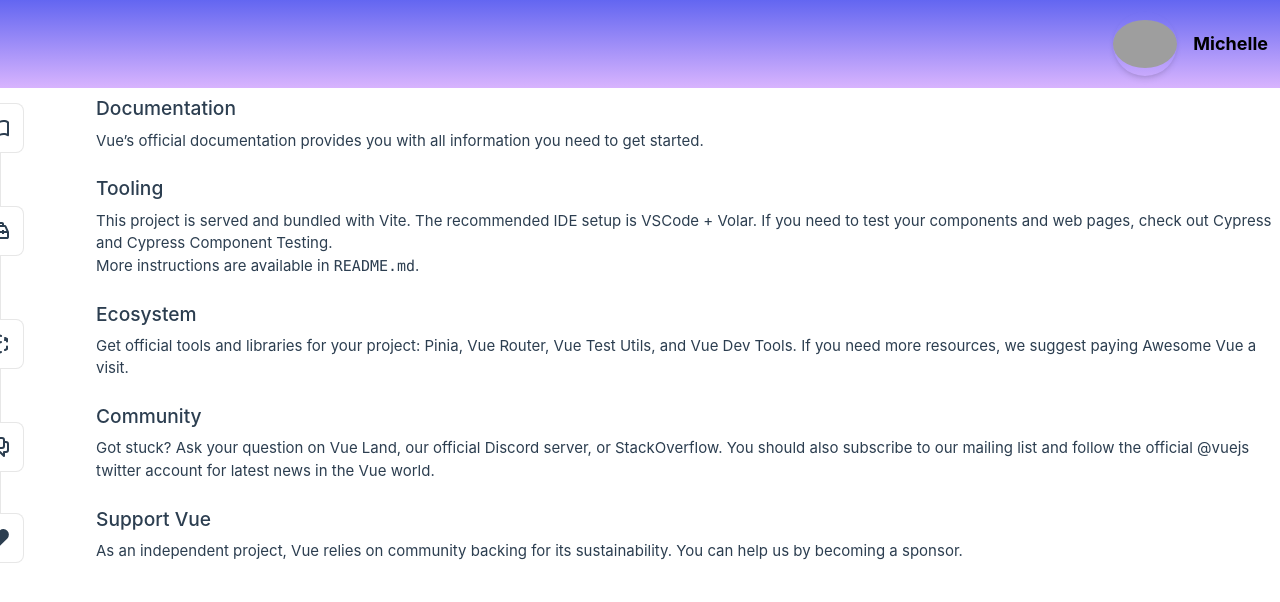
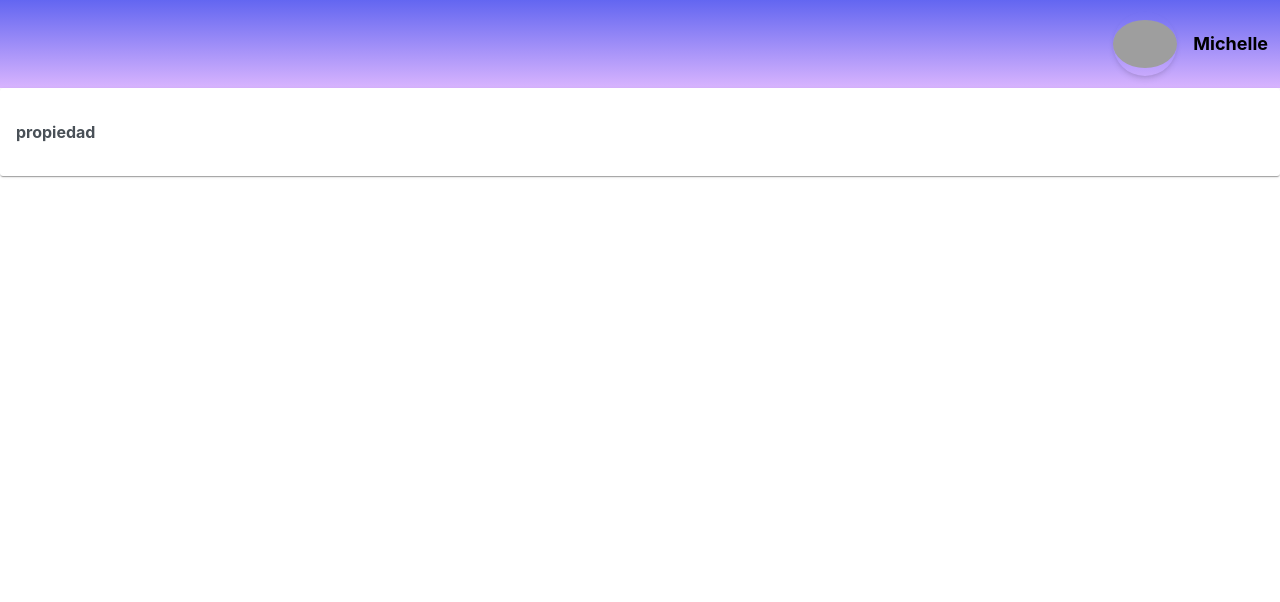
Before and after one commit to lucasaguino/travel-pals, a Vue app: page / in a window 1280 px wide. Shown: the top 602 px of the page. Built offline with nearby package versions, Linux system fonts and the light colour scheme; grey boxes are pictures that could not be loaded.

Commit message:
wip with summary page

```diff
--- a/src/components/TheWelcome.vue
+++ /dev/null
@@ -1,88 +0,0 @@
-<script setup>
-import WelcomeItem from './WelcomeItem.vue'
-import DocumentationIcon from './icons/IconDocumentation.vue'
-import ToolingIcon from './icons/IconTooling.vue'
-import EcosystemIcon from './icons/IconEcosystem.vue'
-import CommunityIcon from './icons/IconCommunity.vue'
-import SupportIcon from './icons/IconSupport.vue'
-</script>
-
-<template>
-  <WelcomeItem>
-    <template #icon>
-      <DocumentationIcon />
-    </template>
-    <template #heading>Documentation</template>
-
-    Vue’s
-    <a  href="https://vuejs.org/" target="_blank" rel="noopener">official documentation</a>
-    provides you with all information you need to get started.
-  </WelcomeItem>
-
-  <WelcomeItem>
-    <template #icon>
-      <ToolingIcon />
-    </template>
-    <template #heading>Tooling</template>
-
-    This project is served and bundled with
-    <a href="https://vitejs.dev/guide/features.html" target="_blank" rel="noopener">Vite</a>. The
-    recommended IDE setup is
-    <a href="https://code.visualstudio.com/" target="_blank" rel="noopener">VSCode</a> +
-    <a href="https://github.com/johnsoncodehk/volar" target="_blank" rel="noopener">Volar</a>. If
-    you need to test your components and web pages, check out
-    <a href="https://www.cypress.io/" target="_blank" rel="noopener">Cypress</a> and
-    <a href="https://on.cypress.io/component" target="_blank" rel="noopener"
-      >Cypress Component Testing</a
-    >.
-
-    <br />
-
-    More instructions are available in <code>README.md</code>.
-  </WelcomeItem>
-
-  <WelcomeItem>
-    <template #icon>
-      <EcosystemIcon />
-    </template>
-    <template #heading>Ecosystem</template>
-
-    Get official tools and libraries for your project:
-    <a href="https://pinia.vuejs.org/" target="_blank" rel="noopener">Pinia</a>,
-    <a href="https://router.vuejs.org/" target="_blank" rel="noopener">Vue Router</a>,
-    <a href="https://test-utils.vuejs.org/" target="_blank" rel="noopener">Vue Test Utils</a>, and
-    <a href="https://github.com/vuejs/devtools" target="_blank" rel="noopener">Vue Dev Tools</a>. If
-    you need more resources, we suggest paying
-    <a href="https://github.com/vuejs/awesome-vue" target="_blank" rel="noopener">Awesome Vue</a>
-    a visit.
-  </WelcomeItem>
-
-  <WelcomeItem>
-    <template #icon>
-      <CommunityIcon />
-    </template>
-    <template #heading>Community</template>
-
-    Got stuck? Ask your question on
-    <a href="https://chat.vuejs.org" target="_blank" rel="noopener">Vue Land</a>, our official
-    Discord server, or
-    <a href="https://stackoverflow.com/questions/tagged/vue.js" target="_blank" rel="noopener"
-      >StackOverflow</a
-    >. You should also subscribe to
-    <a href="https://news.vuejs.org" target="_blank" rel="noopener">our mailing list</a> and follow
-    the official
-    <a href="https://twitter.com/vuejs" target="_blank" rel="noopener">@vuejs</a>
-    twitter account for latest news in the Vue world.
-  </WelcomeItem>
-
-  <WelcomeItem>
-    <template #icon>
-      <SupportIcon />
-    </template>
-    <template #heading>Support Vue</template>
-
-    As an independent project, Vue relies on community backing for its sustainability. You can help
-    us by
-    <a href="https://vuejs.org/sponsor/" target="_blank" rel="noopener">becoming a sponsor</a>.
-  </WelcomeItem>
-</template>
--- /dev/null
+++ b/src/components/TripInfo.vue
@@ -0,0 +1,23 @@
+<script setup>
+import Card from 'primevue/card'
+import Divider from 'primevue/divider';
+
+defineProps({
+
+  country: {
+    required: true,
+    type: String,
+  },
+
+})
+
+</script>
+
+<template>
+  <Card>
+    <template #content>
+      <h2 class="font-bold">{{ country }}</h2>
+      <Divider />
+    </template>
+  </Card>
+</template>
--- a/src/components/WelcomeItem.vue
+++ /dev/null
@@ -1,86 +0,0 @@
-<template>
-  <div class="item">
-    <i>
-      <slot name="icon"></slot>
-    </i>
-    <div class="details">
-      <h3>
-        <slot name="heading"></slot>
-      </h3>
-      <slot></slot>
-    </div>
-  </div>
-</template>
-
-<style scoped>
-.item {
-  margin-top: 2rem;
-  display: flex;
-  position: relative;
-}
-
-.details {
-  flex: 1;
-  margin-left: 1rem;
-}
-
-i {
-  display: flex;
-  place-items: center;
-  place-content: center;
-  width: 32px;
-  height: 32px;
-  color: var(--color-text);
-}
-
-h3 {
-  font-size: 1.2rem;
-  font-weight: 500;
-  margin-bottom: 0.4rem;
-  color: var(--color-heading);
-}
-
-@media (min-width: 1024px) {
-  .item {
-    margin-top: 0;
-    padding: 0.4rem 0 1rem calc(var(--section-gap) / 2);
-  }
-
-  i {
-    top: calc(50% - 25px);
-    left: -26px;
-    position: absolute;
-    border: 1px solid var(--color-border);
-    background: var(--color-background);
-    border-radius: 8px;
-    width: 50px;
-    height: 50px;
-  }
-
-  .item:before {
-    content: ' ';
-    border-left: 1px solid var(--color-border);
-    position: absolute;
-    left: 0;
-    bottom: calc(50% + 25px);
-    height: calc(50% - 25px);
-  }
-
-  .item:after {
-    content: ' ';
-    border-left: 1px solid var(--color-border);
-    position: absolute;
-    left: 0;
-    top: calc(50% + 25px);
-    height: calc(50% - 25px);
-  }
-
-  .item:first-of-type:before {
-    display: none;
-  }
-
-  .item:last-of-type:after {
-    display: none;
-  }
-}
-</style>
--- a/src/router/index.js
+++ b/src/router/index.js
@@ -1,5 +1,6 @@
 import { createRouter, createWebHistory } from 'vue-router'
 import HomeView from '../views/HomeView.vue'
+import SummaryPage from '@/views/SummaryPage.vue'
 
 const router = createRouter({
   history: createWebHistory(import.meta.env.BASE_URL),
@@ -8,6 +9,11 @@ const router = createRouter({
       path: '/',
       name: 'home',
       component: HomeView
+    },
+    {
+      path: '/summary',
+      name: 'summary',
+      component: SummaryPage,
     },
     {
       path: '/about',
--- a/src/views/HomeView.vue
+++ b/src/views/HomeView.vue
@@ -1,9 +1,10 @@
 <script setup>
-import TheWelcome from '../components/TheWelcome.vue'
+import TripInfo from '../components/TripInfo.vue'
+
 </script>
 
 <template>
-  <main>
-    <TheWelcome />
-  </main>
+  <div>
+    <TripInfo :country="'propiedad'"></TripInfo>
+  </div>
 </template>
--- /dev/null
+++ b/src/views/SummaryPage.vue
@@ -0,0 +1,8 @@
+<script setup>
+
+</script>
+<template>
+  <div>
+    <p>Página summary</p>
+  </div>
+</template>
```
